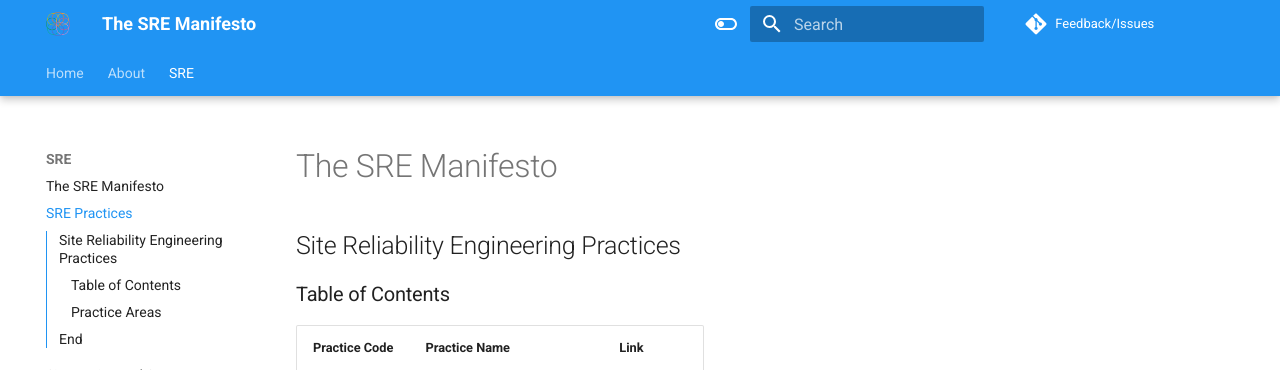
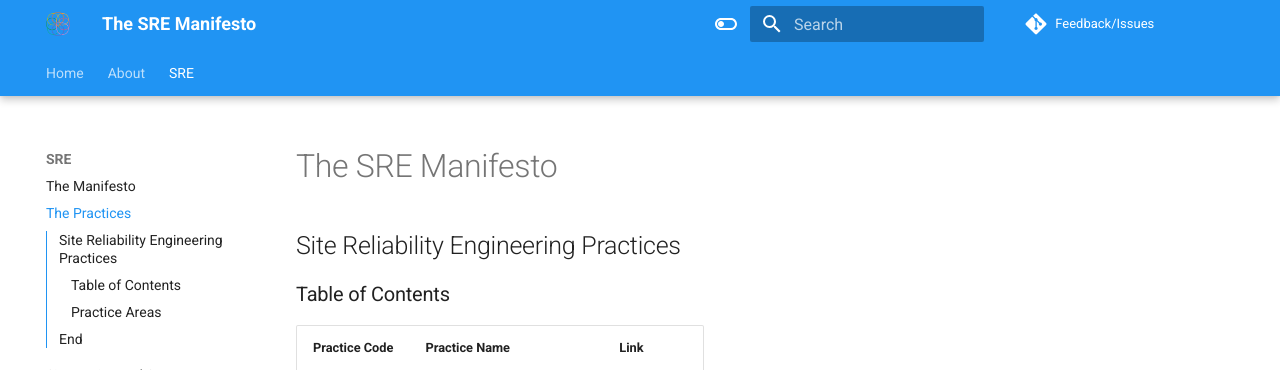
Before and after one commit to rod4n4m1/sre-manifesto, an MkDocs documentation site: the page built from docs/sre/practices.md, in a window 1280 px wide. Shown: the top 370 px of the page. Built offline with MkDocs 1.6.1 and Material for MkDocs 9.7.7, drawn with Linux system fonts in a browser that asks for light colours; comment, search, counter and statistics services are not loaded.

```diff
--- a/mkdocs.yml
+++ b/mkdocs.yml
@@ -5,8 +5,8 @@ nav:
   - About this project: about/site.md
   - About the author: about/author.md
 - SRE:
-  - The SRE Manifesto: sre/manifesto.md
-  - SRE Practices: sre/practices.md
+  - The Manifesto: sre/manifesto.md
+  - The Practices: sre/practices.md
   - Signatories and Supporters: sre/supporters.md
   - Manifesto Revisions: sre/revisions.md
 
```
Also changed, not shown: docs/practices/template.md (added, +12 -0 lines), .github/ISSUE_TEMPLATE/new-signatory-member.md, .github/ISSUE_TEMPLATE/new-sre-practice.md, 1 other file.
